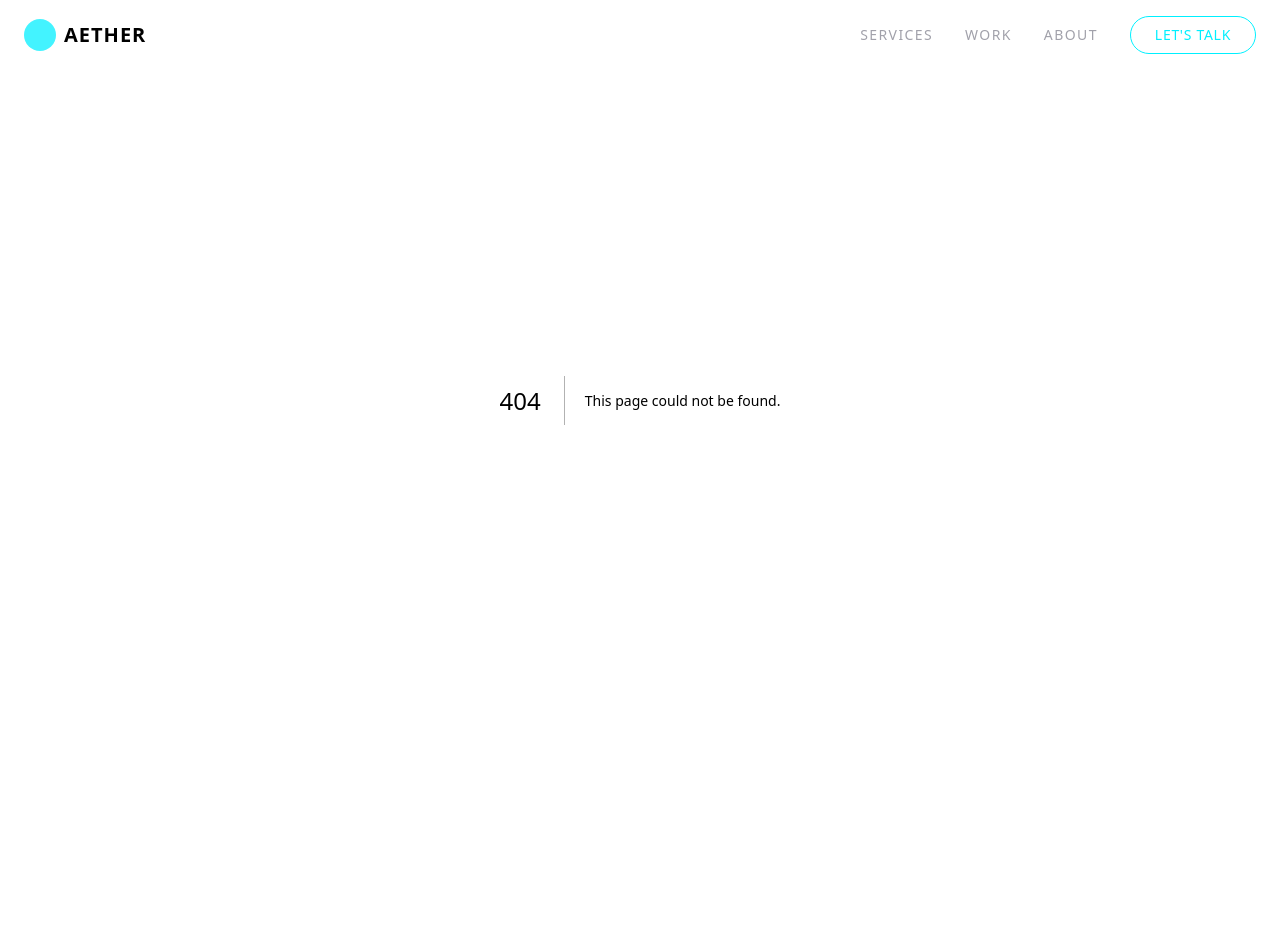
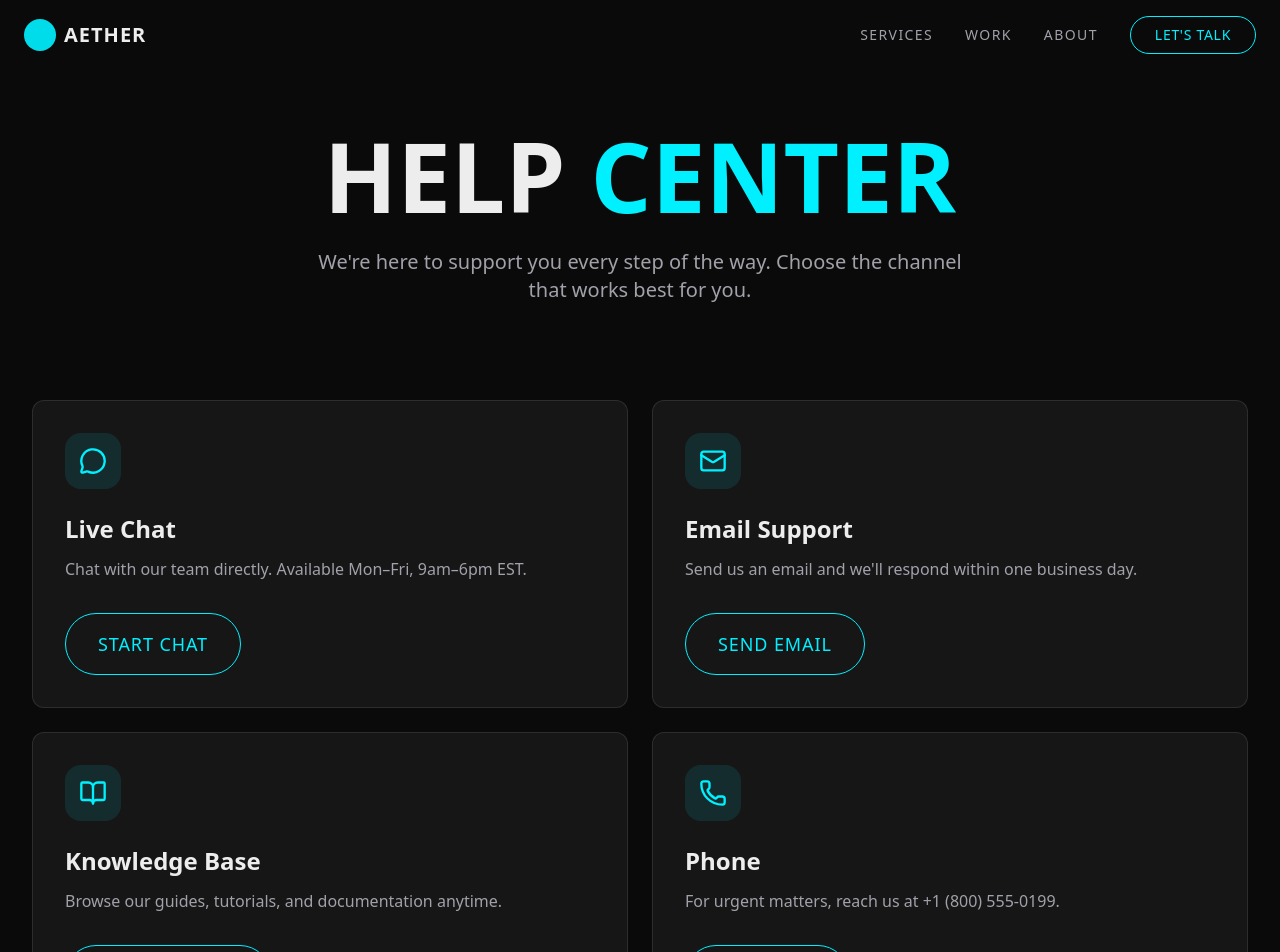
Before and after one commit to hanjiwon1108/aether, a Next.js app: page /support in a window 1280 px wide. Before the commit this address had no page. Shown: the top 952 px of the page. Before the commit the page ends 800 px from the top, so only its background shows below. Built offline with nearby package versions, Linux system fonts and the light colour scheme.

Commit message:
feat: SupportPage 개발 및 구현

```diff
--- /dev/null
+++ b/src/app/support/page.tsx
@@ -0,0 +1,45 @@
+"use client";
+import { motion } from "framer-motion";
+import Button from "@/shared/ui/Button";
+import Card from "@/shared/ui/Card";
+import { MessageCircle, Mail, BookOpen, Phone } from "lucide-react";
+
+const channels = [
+  { icon: MessageCircle, title: "Live Chat", desc: "Chat with our team directly. Available Mon–Fri, 9am–6pm EST.", action: "Start Chat" },
+  { icon: Mail, title: "Email Support", desc: "Send us an email and we'll respond within one business day.", action: "Send Email" },
+  { icon: BookOpen, title: "Knowledge Base", desc: "Browse our guides, tutorials, and documentation anytime.", action: "Explore Docs" },
+  { icon: Phone, title: "Phone", desc: "For urgent matters, reach us at +1 (800) 555-0199.", action: "Call Now" },
+];
+
+export default function SupportPage() {
+  return (
+    <main className="pt-32 pb-24 px-4 md:px-8 max-w-7xl mx-auto">
+      <motion.div initial={{ opacity: 0, y: 20 }} animate={{ opacity: 1, y: 0 }} transition={{ duration: 0.8 }} className="text-center mb-24">
+        <h1 className="text-6xl md:text-8xl font-bold font-display mb-6">HELP <span className="text-primary">CENTER</span></h1>
+        <p className="text-xl text-muted-foreground max-w-2xl mx-auto">We&apos;re here to support you every step of the way. Choose the channel that works best for you.</p>
+      </motion.div>
+      <div className="grid grid-cols-1 md:grid-cols-2 gap-6 mb-24">
+        {channels.map((c, i) => (
+          <motion.div key={c.title} initial={{ opacity: 0, y: 20 }} whileInView={{ opacity: 1, y: 0 }} viewport={{ once: true }} transition={{ delay: i * 0.1 }}>
+            <Card className="p-8 flex flex-col h-full hover:border-primary/50 transition-colors">
+              <div className="w-14 h-14 rounded-2xl bg-primary/10 flex items-center justify-center mb-6"><c.icon className="w-7 h-7 text-primary" /></div>
+              <h3 className="text-2xl font-bold mb-3">{c.title}</h3>
+              <p className="text-muted-foreground mb-8 flex-grow">{c.desc}</p>
+              <Button variant="outline">{c.action}</Button>
+            </Card>
+          </motion.div>
+        ))}
+      </div>
+      <motion.div initial={{ opacity: 0 }} whileInView={{ opacity: 1 }} viewport={{ once: true }} className="bg-white/5 rounded-2xl p-10 text-center border border-white/10">
+        <h2 className="text-3xl font-bold mb-4">Submit a Support Ticket</h2>
+        <p className="text-muted-foreground mb-8 max-w-xl mx-auto">Describe your issue and we&apos;ll route it to the right team. Typical response time: within 4 business hours.</p>
+        <div className="space-y-4 max-w-xl mx-auto text-left">
+          <input className="w-full bg-white/5 border border-white/10 rounded-xl px-4 py-3 text-white placeholder:text-white/30 focus:outline-none focus:border-primary/60" placeholder="Your name" />
+          <input className="w-full bg-white/5 border border-white/10 rounded-xl px-4 py-3 text-white placeholder:text-white/30 focus:outline-none focus:border-primary/60" placeholder="Your email" type="email" />
+          <textarea rows={5} className="w-full bg-white/5 border border-white/10 rounded-xl px-4 py-3 text-white placeholder:text-white/30 focus:outline-none focus:border-primary/60 resize-none" placeholder="Describe your issue..." />
+          <Button className="w-full">Submit Ticket</Button>
+        </div>
+      </motion.div>
+    </main>
+  );
+}
```
